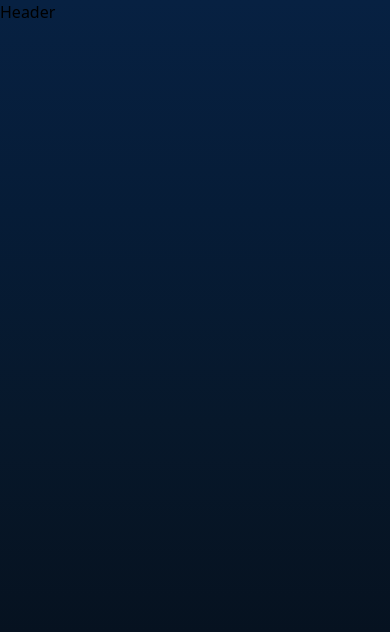
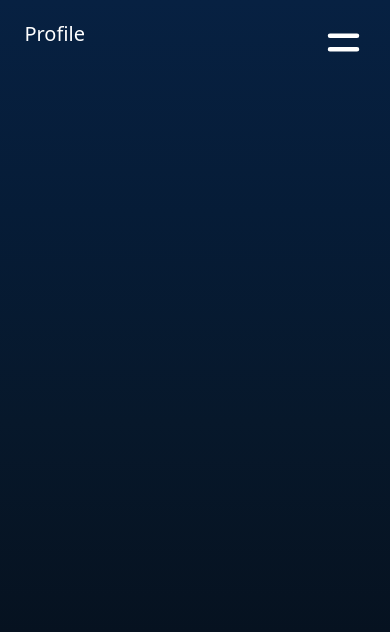
Before and after one commit to Reza-Moha/profile-website, a React (Vite) app: page / in a window 390 px wide. Shown: the top 632 px of the page. Built offline with nearby package versions, Linux system fonts and the light colour scheme.

Commit message:
"compolete Header Design for mobile"

```diff
--- a/jsconfig.json
+++ /dev/null
@@ -1,5 +0,0 @@
-{
-    "compilerOptions": {
-        "baseUrl": "./src"
-}
-}
--- a/package.json
+++ b/package.json
@@ -9,8 +9,10 @@
     "preview": "vite preview"
   },
   "dependencies": {
+    "aos": "^3.0.0-beta.6",
     "react": "^18.2.0",
     "react-dom": "^18.2.0",
+    "react-icons": "^4.7.1",
     "react-router-dom": "^6.8.0"
   },
   "devDependencies": {
--- /dev/null
+++ b/src/assets/icons/index.jsx
@@ -0,0 +1,2 @@
+export {HiMenuAlt4} from "react-icons/hi"
+export {AiOutlineClose} from "react-icons/ai"
--- a/src/components/UI/Header.jsx
+++ b/src/components/UI/Header.jsx
@@ -1,7 +1,46 @@
-export default function Header(){
-    return(
-        <header>
-            Header
-        </header>
-    )
+import { useEffect, useState } from "react";
+import { NavLink } from "react-router-dom";
+import AOS from "aos";
+import { HiMenuAlt4, AiOutlineClose } from "../../assets/icons";
+export default function Header() {
+  const [showMobileNav, setShowMobileNav] = useState(false);
+  useEffect(() => {
+    AOS.init();
+  }, [showMobileNav]);
+  return (
+    <header className="fixed top-0 left-0 w-full py-5 px-[6.25%] text-white flex justify-between z-50">
+      <NavLink className="text-xl" to="/">
+        Profile
+      </NavLink>
+
+      {!showMobileNav && (
+        <HiMenuAlt4
+          onClick={(e) => setShowMobileNav(!showMobileNav)}
+          size={45}
+        />
+      )}
+      <nav
+        data-aos="fade-left"
+        className={
+          showMobileNav
+            ? "fixed top-0 right-0 w-1/2 h-full bg-gradient-to-tl from-gray-700 via-gray-900 to-black p-2 transition-all ease-in-out "
+            : "hidden"
+        }
+      >
+        <div className="w-full flex justify-end ">
+          <span className="w-5 h-5 rounded inline-flex items-center border border-indigo-700 shadow shadow-indigo-600 hover:scale-105 transition-all ease-linear cursor-pointer">
+            <AiOutlineClose
+              onClick={(e) => setShowMobileNav(false)}
+              size={24}
+            />
+          </span>
+        </div>
+        <ul>
+          <li>
+            <NavLink to="/">Courses</NavLink>
+          </li>
+        </ul>
+      </nav>
+    </header>
+  );
 }
--- a/src/pages/Home/Home.jsx
+++ b/src/pages/Home/Home.jsx
@@ -1,7 +1,4 @@
 import Header from "../../components/UI/Header.jsx";
-
-
-
 
 export default function Home(){
     return(
--- a/tailwind.config.cjs
+++ b/tailwind.config.cjs
@@ -5,6 +5,13 @@ module.exports = {
     "./src/**/*.{js,ts,jsx,tsx}",
   ],
   theme: {
+    screens:{
+      sm:"480px",
+      md:"768px",
+      lg:"976px",
+      xl:"1440px",
+      "2xl": "1920px",
+    },
     extend: {},
   },
   plugins: [],
```
Also changed, not shown: src/App.jsx (+4 -3 lines), 1 other file (tests, documents, lock files or other folders).
